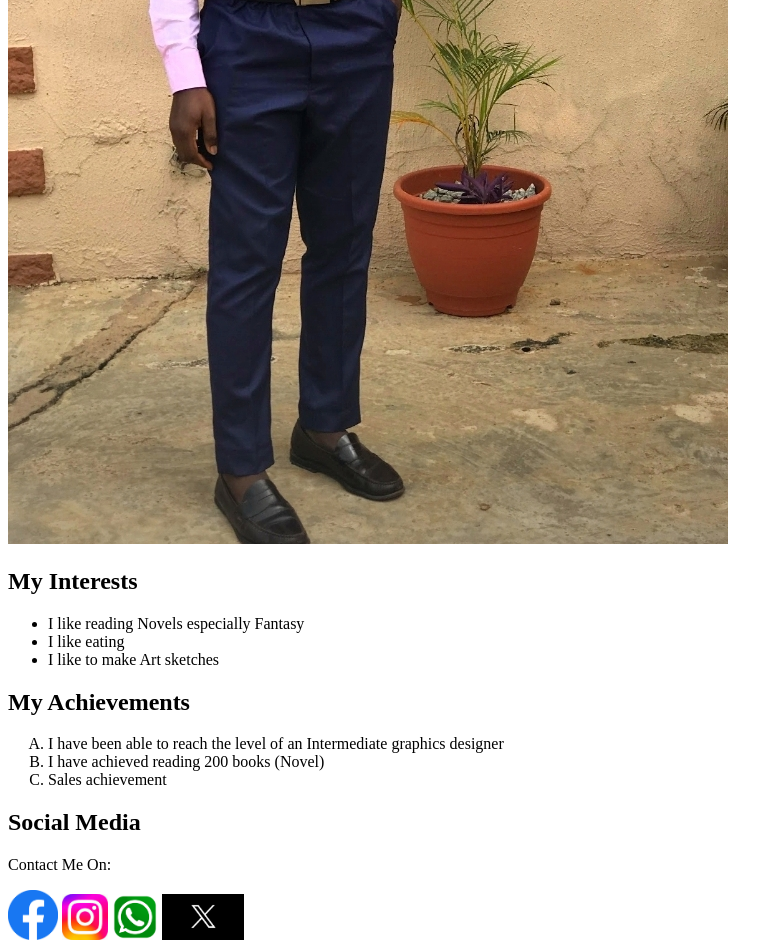
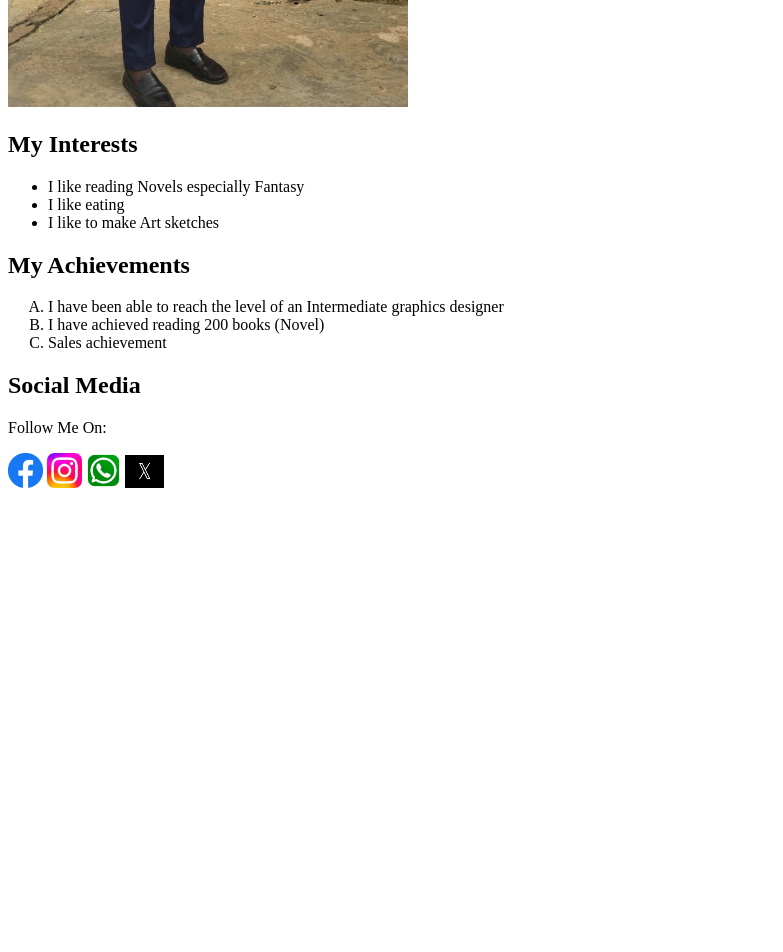
Before and after one commit to Bsoluwanjoba/wk1, a plain HTML site: page profile.html in a window 1280 px wide. Shown: the part 562-1514 px from the top of the page, without its empty margins (0-783 px from the left). After the commit the page ends 1062 px from the top, so only its background shows below. Drawn offline with Linux system fonts and the light colour scheme.

Commit message:
fix: modify index file

```diff
--- a/profile.html
+++ b/profile.html
@@ -15,7 +15,7 @@
 
    <p>I was a teacher at
     Great hephzibar model College before i decide to resign amd further my programming skills.</p>
-   <img src="./Media/Screenshot_20220816-083025_2.jpg" alt="Oluwanjoba in Corporate Wears" title="Oluwanjoba in Corporate Wears">
+   <img src="./Media/Screenshot_20220816-083025_2.jpg" alt="Oluwanjoba in Corporate Wears" title="Oluwanjoba" width="400" height="500">
 
   </section>
 
@@ -43,14 +43,14 @@
 
   <section>
     <h2>Social Media</h2>
-    <p>Contact Me On:</p>
-        <a href="https://web.facebook.com/Babatunde Joba"> <img src="./Media/download.png" alt="My facebook Page"  height="50"></a>
+    <p>Follow Me On:</p>
+        <a href="https://web.facebook.com/Babatunde Joba"> <img src="./Media/download.png" alt="My facebook Page"  height="35" title="Facebook"></a>
 
-        <a href="https://www.instagram.com/the.jojosgram"> <img src="./Media/download.jpg" alt="Instagram Page"  height="46"></a>
+        <a href="https://www.instagram.com/the.jojosgram"> <img src="./Media/download.jpg" alt="Instagram Page"  height="35" title="Instagram"></a>
 
-        <a href="https://wa.link/x4i9vy"> <img src="./Media/download (1).png" alt="Whatsapp No"  height="46"></a>
+        <a href="https://wa.link/x4i9vy"> <img src="./Media/download (1).png" alt="Whatsapp No"  height="35" title="Whatsapp"></a>
 
-        <a href="https://twitter.com/blackboi"> <img src="./Media/download (3).png" alt="twitter"  height="46"></a>
+        <a href="https://twitter.com/blackboi"> <img src="./Media/download (3).png" alt="twitter"  height="33" width="39" title="TwitterX"></a>
   </section>
 </body>
 </html>
```
